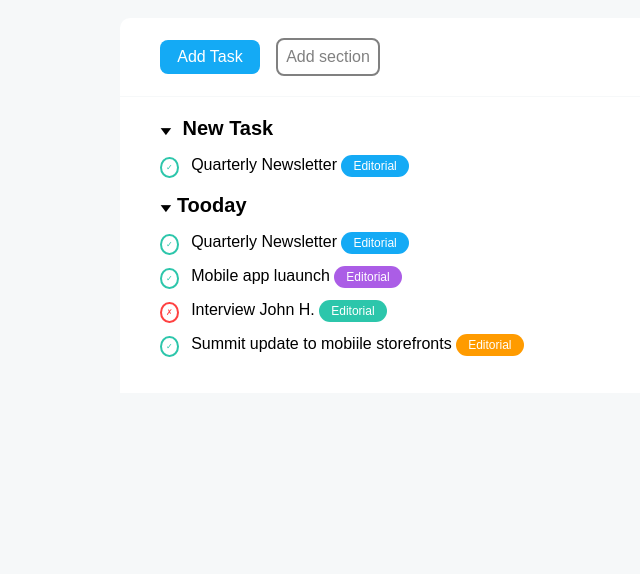
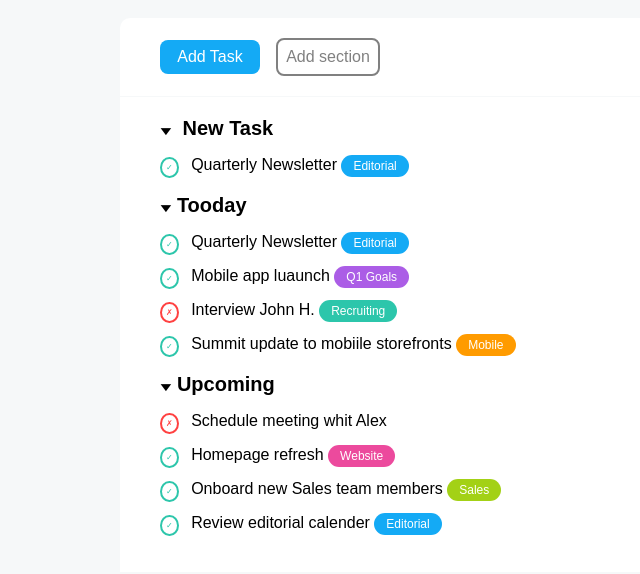
Before and after one commit to JuriPatacchiola/html-css-toboolist, a plain HTML site: page index.html in a window 1280 px wide. Shown: the part 96-670 px from the top of the page, without its empty margins (0-640 px from the left). Drawn offline with Linux system fonts and the light colour scheme; a web font is replaced by a local one.

Commit message:
add last task upcoming and css style and change the span name

```diff
--- a/assets/css/style.css
+++ b/assets/css/style.css
@@ -163,3 +163,25 @@ background-color: white;
      color: white;
      font-size: 12px;
 }
+
+.special-color5{
+    background-color: #EC4A9D;
+     padding-top: 4px;
+     padding-bottom: 4px;
+     padding-left: 12px;
+     padding-right: 12px;
+     border-radius: 12px;
+     color: white;
+     font-size: 12px;
+}
+
+.special-color6{
+    background-color: #A3D116;
+     padding-top: 4px;
+     padding-bottom: 4px;
+     padding-left: 12px;
+     padding-right: 12px;
+     border-radius: 12px;
+     color: white;
+     font-size: 12px;
+}
--- a/index.html
+++ b/index.html
@@ -41,12 +41,18 @@
            <div class="new-task">
                 <strong class="new-task-text"><span class="arrow"> &#9660;</span>Tooday</strong>
                 <p> <span class="color-ceck">&#x2713;</span> Quarterly Newsletter <span class="special-color1">Editorial</span> </p>
-                <p> <span class="color-ceck">&#x2713;</span> Mobile app luaunch <span class="special-color2">Editorial</span> </p>
-                <p> <span class="color-cross">&#x2717;</span> Interview John H. <span class="special-color3">Editorial</span> </p>
-                <p> <span class="color-ceck">&#x2713;</span> Summit update to mobiile storefronts <span class="special-color4">Editorial</span> </p>
+                <p> <span class="color-ceck">&#x2713;</span> Mobile app luaunch <span class="special-color2">Q1 Goals</span> </p>
+                <p> <span class="color-cross">&#x2717;</span> Interview John H. <span class="special-color3">Recruiting</span> </p>
+                <p> <span class="color-ceck">&#x2713;</span> Summit update to mobiile storefronts <span class="special-color4">Mobile</span> </p>
             </div>
 
-
+             <div class="new-task">
+                <strong class="new-task-text"><span class="arrow"> &#9660;</span>Upcoming</strong>
+                <p> <span class="color-cross">&#x2717;</span> Schedule meeting whit Alex</p>
+                <p> <span class="color-ceck">&#x2713;</span> Homepage refresh <span class="special-color5">Website</span> </p>
+                <p> <span class="color-ceck">&#x2713;</span> Onboard new Sales team members <span class="special-color6">Sales</span> </p>
+                <p> <span class="color-ceck">&#x2713;</span> Review editorial calender <span class="special-color1">Editorial</span> </p>
+            </div>
         </section>
     </main>
 
```
